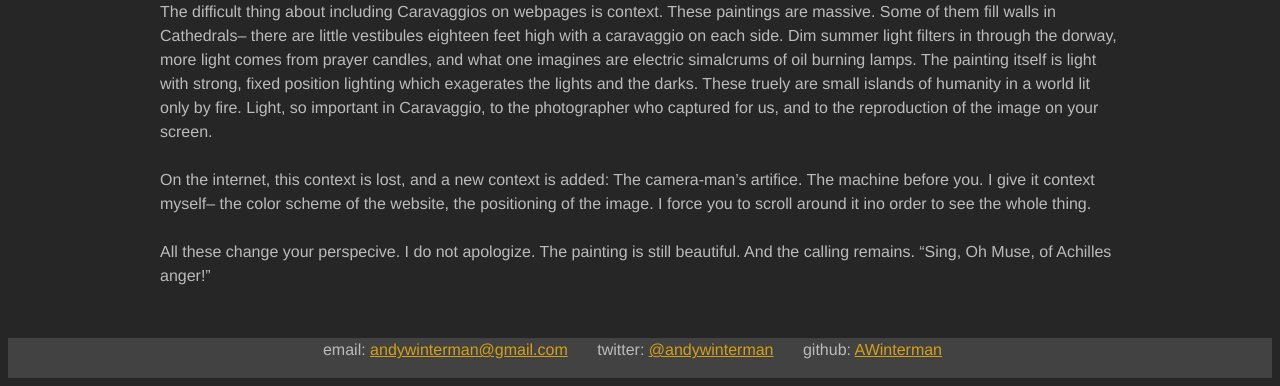
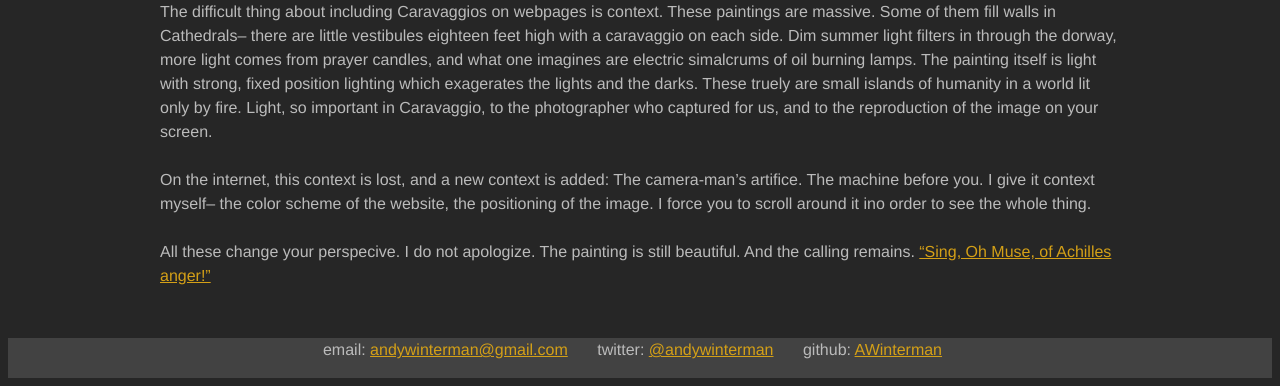
Before and after one commit to AWinterman/awinterman.github.com, a Jekyll site: the page built from _posts/2012-5-26-Hello-World.md, in a window 1280 px wide, cut to the strip 594-980 px from the top of the page. Built offline with Jekyll 4.4.1, drawn with Linux system fonts in a browser that asks for light colours; Markdown is read by kramdown in place of the engine named in the settings; part of the change alters nothing that is shown.

Commit message:
added link to man of constant sorrow.

```diff
--- a/_posts/2012-5-26-Hello-World.md
+++ b/_posts/2012-5-26-Hello-World.md
@@ -14,4 +14,4 @@ The difficult thing about including Caravaggios on webpages is context. These pa
 
 On the internet, this context is lost, and a new context is added: The camera-man's artifice. The machine before you. I give it context myself-- the color scheme of the website, the positioning of the image. I force you to scroll around it ino order to see the whole thing.
 
-All these change your perspecive. I do not apologize. The painting is still beautiful. And the calling remains. "Sing, Oh Muse, of Achilles anger!"
+All these change your perspecive. I do not apologize. The painting is still beautiful. And the calling remains. <a href="http://www.youtube.com/watch?v=08e9k-c91E8&feature=related">"Sing, Oh Muse, of Achilles anger!"</a>
```
